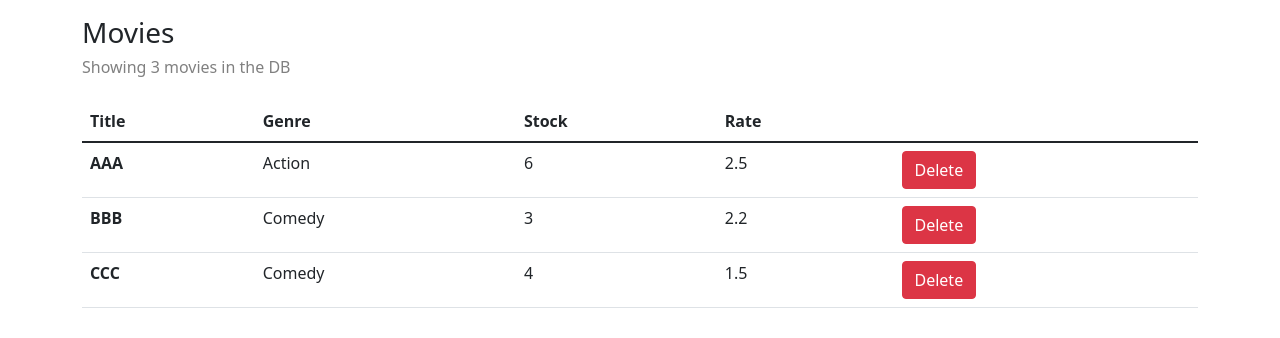
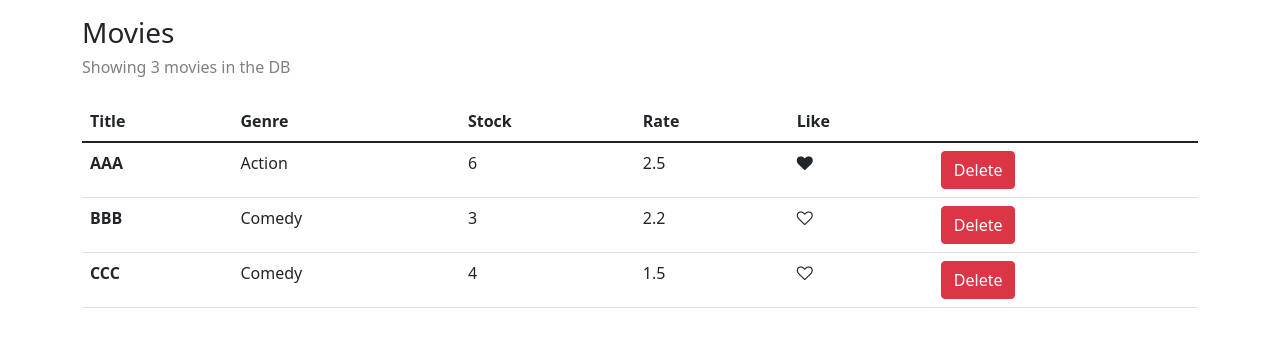
Before and after one commit to kavindushyamal26/Vidly-Project, a React (Create React App) app: page / in a window 1280 px wide. Shown: the top 338 px of the page. Built offline with nearby package versions, Linux system fonts and the light colour scheme.

Commit message:
Initiating like component

```diff
--- /dev/null
+++ b/src/components/common/like.jsx
@@ -0,0 +1,20 @@
+import React, { Component } from "react";
+
+class Like extends Component {
+  state = {};
+  render() {
+    console.log("Props", this.props);
+    let classes = "fa fa-heart";
+    if (!this.props.liked) classes += "-o";
+    return (
+      <i
+        className={classes}
+        onClick={this.props.onClick}
+        style={{ cursor: "pointer" }}
+        aria-hidden="true"
+      />
+    );
+  }
+}
+
+export default Like;
--- a/src/components/movie.jsx
+++ b/src/components/movie.jsx
@@ -1,17 +1,41 @@
 import React, { Component } from "react";
 import { getMovies } from "./../services/fakeMovieServices";
+import Like from "./common/like";
 
 class Movies extends Component {
   state = {
     movies: getMovies(),
   };
 
+  //   likeeffectt() {
+  //     let likeclass = "mr-2 fa fa-heart";
+  //     if (!this.props.counter.like) likeclass += "-o";
+  //     return likeclass;
+  //   }
+
   handleDelete = (movie) => {
     const movies = this.state.movies.filter((m) => m._id !== movie._id);
     this.setState({ movies });
   };
 
+  handleLike = (movie) => {
+    const movies = [...this.state.movies];
+    const index = movies.indexOf(movie);
+    movies[index] = { ...movies[index] };
+    movies[index].liked = !movies[index].liked;
+    this.setState({ movies });
+    //console.log("like clicked", counter);
+  };
+
   render() {
+    const { length: count } = this.state.movies;
+    if (count === 0)
+      return (
+        <h5 style={{ color: "GrayText" }} className="my-4">
+          There are NO movies in the DB
+        </h5>
+      );
+
     return (
       <>
         <h3 className="mt-3">Movies</h3>
@@ -25,6 +49,8 @@ class Movies extends Component {
               <th scope="col">Genre</th>
               <th scope="col">Stock</th>
               <th scope="col">Rate</th>
+              <th scope="col">Like</th>
+              <th scope="col"></th>
             </tr>
           </thead>
           <tbody>
@@ -34,6 +60,9 @@ class Movies extends Component {
                 <td>{m.genre.name}</td>
                 <td>{m.numberInStock}</td>
                 <td>{m.dailyRentalRate}</td>
+                <td>
+                  <Like liked={m.liked} onClick={() => this.handleLike(m)} />
+                </td>
                 <td>
                   <button
                     type="button"
--- a/src/services/fakeMovieServices.js
+++ b/src/services/fakeMovieServices.js
@@ -8,6 +8,7 @@ const movies = [
     numberInStock: 6,
     dailyRentalRate: 2.5,
     publishDate: "Sun Mar 20 2022 12:31:13 GMT+0530",
+    liked: true,
   },
   {
     _id: "5b21ca002",
```
